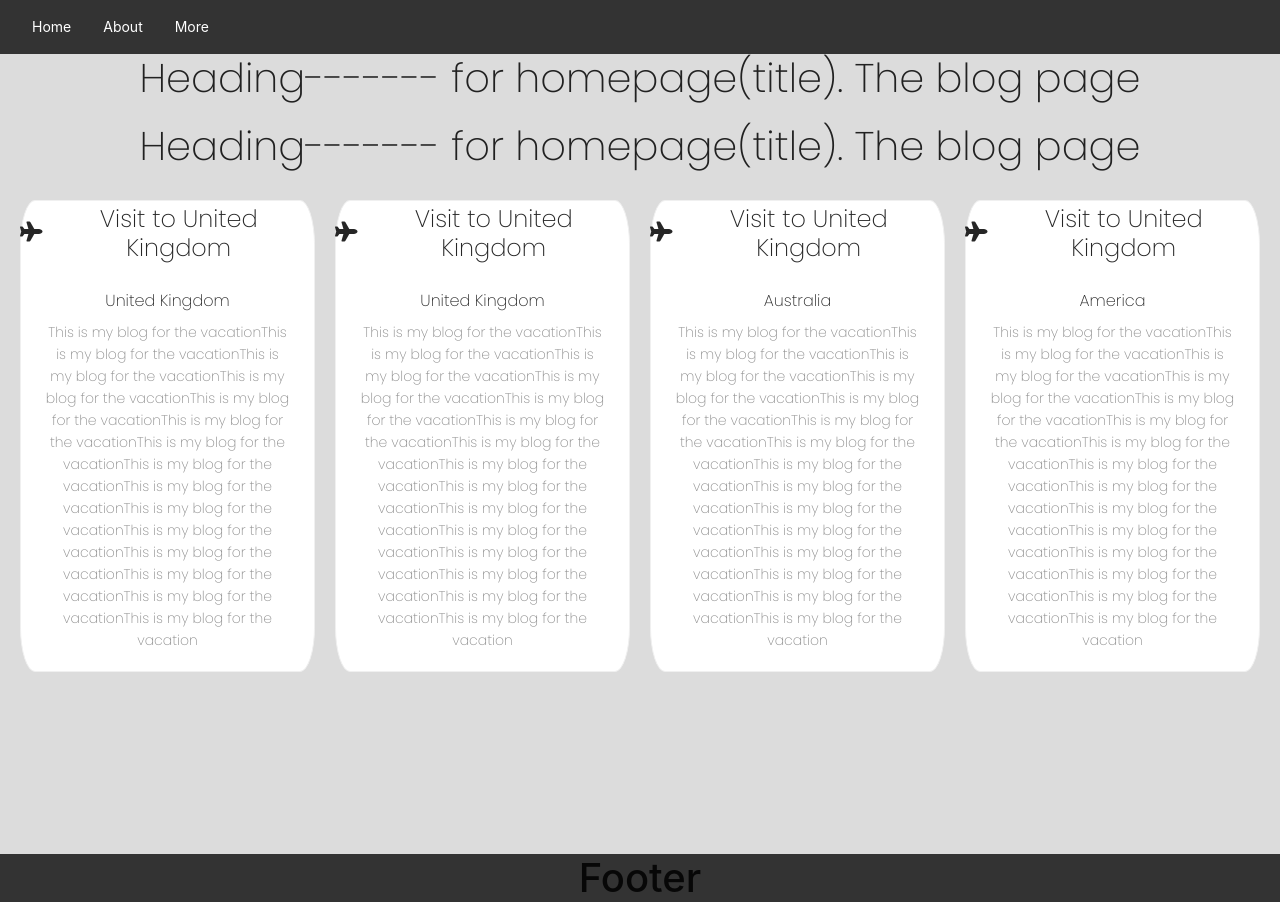
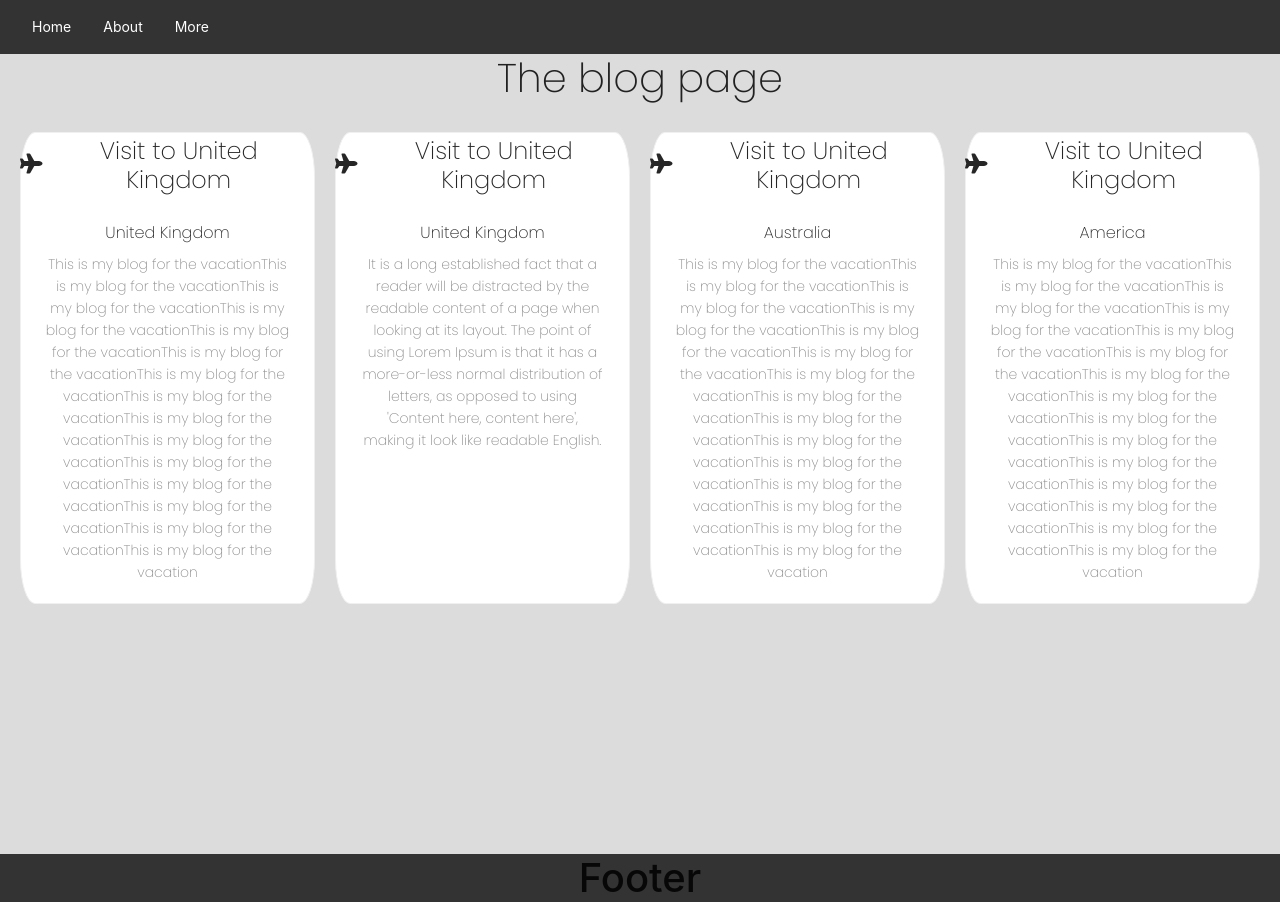
Before and after one commit to MohammedHaris96/Blog-Page, a React (Create React App) app: page / in a window 1280 px wide. Built offline with nearby package versions, Linux system fonts and the light colour scheme; the HTML template or start-up script is replaced by a standard one.

Commit message:
new changes

```diff
--- a/src/Components/Homepage.js
+++ b/src/Components/Homepage.js
@@ -1,6 +1,5 @@
 import "./Styles/Homepage.css";
-import { Card, Carousel } from "antd";
-import { margin } from "@mui/system";
+import { Card } from "antd";
 const { Meta } = Card;
 
 // import AuthorImage from "./AuthorImage";
@@ -17,7 +16,7 @@ const Homepage = () => {
     {
       name: "United Kingdom",
       description:
-        "This is my blog for the vacationThis is my blog for the vacationThis is my blog for the vacationThis is my blog for the vacationThis is my blog for the vacationThis is my blog for the vacationThis is my blog for the vacationThis is my blog for the vacationThis is my blog for the vacationThis is my blog for the vacationThis is my blog for the vacationThis is my blog for the vacationThis is my blog for the vacationThis is my blog for the vacationThis is my blog for the vacation",
+        "It is a long established fact that a reader will be distracted by the readable content of a page when looking at its layout. The point of using Lorem Ipsum is that it has a more-or-less normal distribution of letters, as opposed to using 'Content here, content here', making it look like readable English.",
       titleUK: "Vacation",
     },
 
@@ -39,8 +38,7 @@ const Homepage = () => {
   return (
     <>
       <div className="homepage-container  ">
-        <h1>Heading------- for homepage(title). The blog page</h1>
-        <h1>Heading------- for homepage(title). The blog page</h1>
+        <h1>The blog page</h1>
 
         <div className="blog-card d-flex justify-content-center ">
           {blogs.map((blog) => {
```
